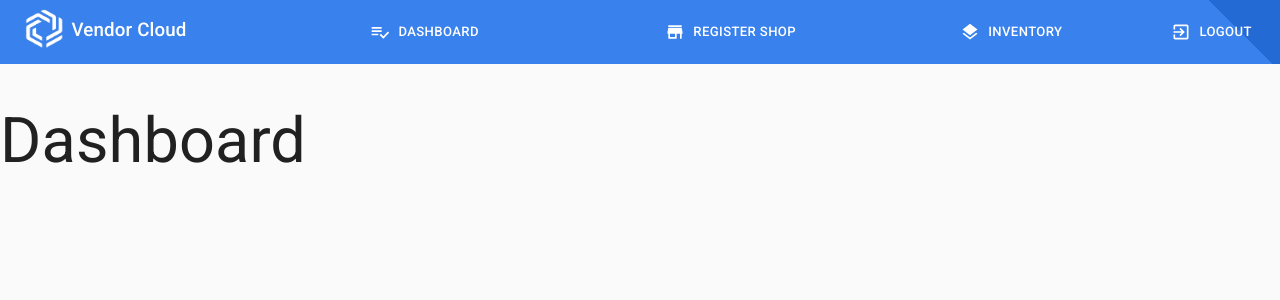
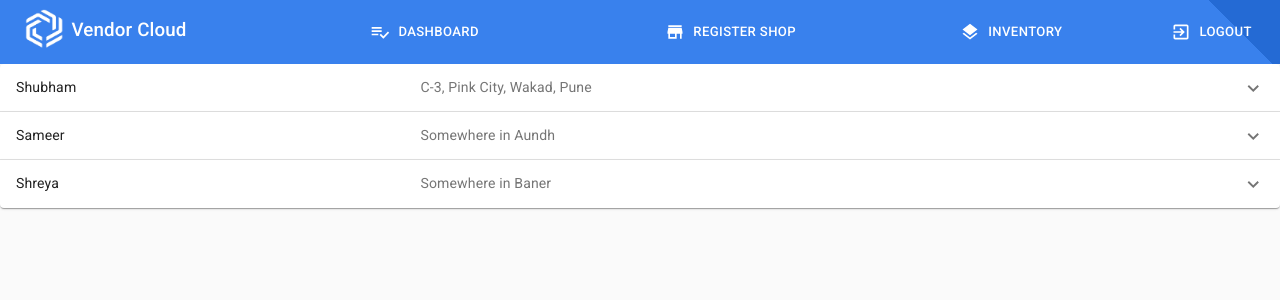
Before and after one commit to shreyamandal123/FSA_Assignment, a React (Create React App) app: page /dashboard in a window 1280 px wide. Shown: the top 300 px of the page. Built offline with nearby package versions, Linux system fonts and the light colour scheme.

Commit message:
added dashboard order component

```diff
--- /dev/null
+++ b/src/Admin/Dashboard/dashboard.jsx
@@ -0,0 +1,119 @@
+import React from "react";
+import { makeStyles } from "@material-ui/core/styles";
+import Accordion from "@material-ui/core/Accordion";
+import AccordionDetails from "@material-ui/core/AccordionDetails";
+import AccordionSummary from "@material-ui/core/AccordionSummary";
+import Typography from "@material-ui/core/Typography";
+import ExpandMoreIcon from "@material-ui/icons/ExpandMore";
+import Table from "@material-ui/core/Table";
+import TableBody from "@material-ui/core/TableBody";
+import TableCell from "@material-ui/core/TableCell";
+import TableContainer from "@material-ui/core/TableContainer";
+import TableHead from "@material-ui/core/TableHead";
+import TableRow from "@material-ui/core/TableRow";
+import Paper from "@material-ui/core/Paper";
+
+const useStyles = makeStyles((theme) => ({
+  root: {
+    width: "100%",
+  },
+  heading: {
+    fontSize: theme.typography.pxToRem(15),
+    flexBasis: "33.33%",
+    flexShrink: 0,
+  },
+  secondaryHeading: {
+    fontSize: theme.typography.pxToRem(15),
+    color: theme.palette.text.secondary,
+  },
+  table: {
+    width: `calc(100%)`,
+  },
+  headertable: {
+    backgroundColor: "lightgrey",
+  },
+}));
+
+export default function ControlledAccordions() {
+  const classes = useStyles();
+  const [expanded, setExpanded] = React.useState(false);
+
+  const handleChange = (panel) => (event, isExpanded) => {
+    setExpanded(isExpanded ? panel : false);
+  };
+
+  const data = [
+    {
+      id: "panel1",
+      name: "Shubham",
+      address: "C-3, Pink City, Wakad, Pune",
+      product: [
+        { name: "apple", quantity: "2", cost: "30" },
+        { name: "banana", quantity: "1", cost: "200" },
+      ],
+    },
+    {
+      id: "panel2",
+      name: "Sameer",
+      address: "Somewhere in Aundh",
+      product: [{ name: "girls", quantity: "2", cost: "20" }],
+    },
+    {
+      id: "panel3",
+      name: "Shreya",
+      address: "Somewhere in Baner",
+      product: [{ name: "child slaves", quantity: "3", cost: "free" }],
+    },
+  ];
+
+  return (
+    <div className={classes.root}>
+      {data.map((accordion) => {
+        const { id, name, address, product } = accordion;
+
+        return (
+          <Accordion
+            expanded={expanded === id}
+            key={id}
+            onChange={handleChange(id)}
+          >
+            <AccordionSummary
+              expandIcon={<ExpandMoreIcon />}
+              aria-controls="panel1bh-content"
+              id="panel1bh-header"
+            >
+              <Typography className={classes.heading}>{name}</Typography>
+              <Typography className={classes.secondaryHeading}>
+                {address}
+              </Typography>
+            </AccordionSummary>
+            <AccordionDetails>
+              <Typography>
+                <TableContainer component={Paper}>
+                  <Table className={classes.table} aria-label="simple table">
+                    <TableHead>
+                      <TableRow className={classes.headertable}>
+                        <TableCell>Product</TableCell>
+                        <TableCell>Quantity</TableCell>
+                        <TableCell>Cost</TableCell>
+                      </TableRow>
+                    </TableHead>
+                    {product.map((product) => (
+                      <TableBody>
+                        <TableRow>
+                          <TableCell>{product.name}</TableCell>
+                          <TableCell>{product.quantity}</TableCell>
+                          <TableCell>{product.cost}</TableCell>
+                        </TableRow>
+                      </TableBody>
+                    ))}
+                  </Table>
+                </TableContainer>
+              </Typography>
+            </AccordionDetails>
+          </Accordion>
+        );
+      })}
+    </div>
+  );
+}
--- a/src/Admin/Dashboard/index.jsx
+++ b/src/Admin/Dashboard/index.jsx
@@ -1,12 +1,13 @@
 import React from "react";
 import Header from "../Header";
+import ControlledAccordions from "../Dashboard/dashboard";
 
 class Dashboard extends React.Component {
   render() {
     return (
       <div>
         <Header />
-        <h1>Dashboard</h1>
+        <ControlledAccordions />
       </div>
     );
   }
```
